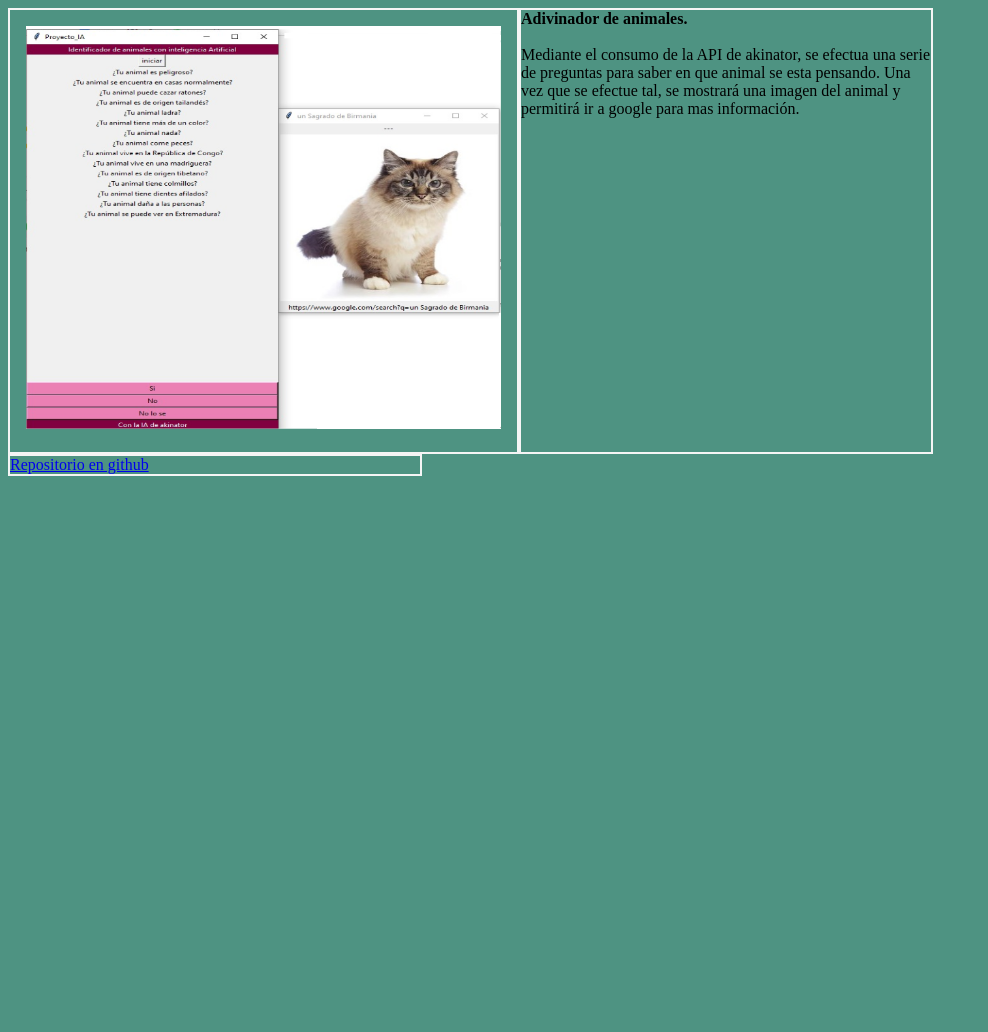
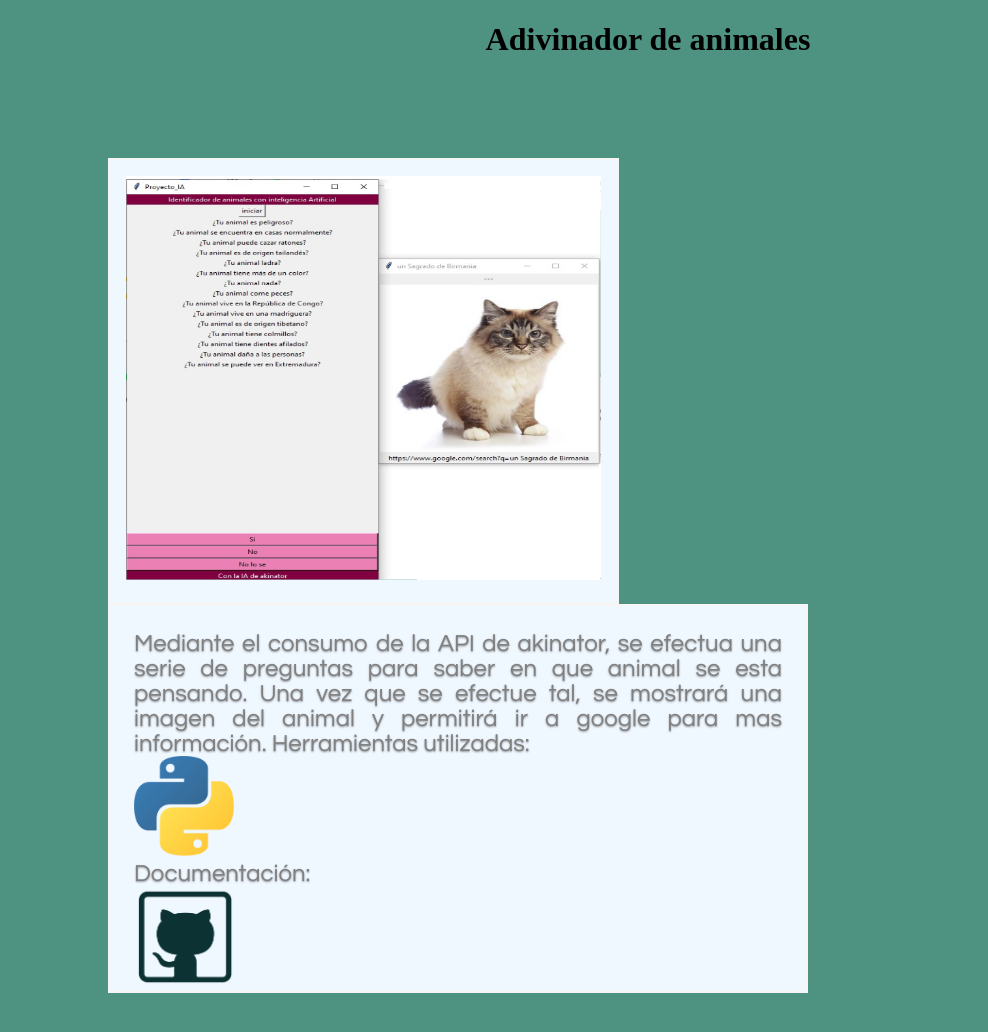
Before and after one commit to YairValde096/Pagina-presentacion, a plain HTML site: page Proyectos/pyt_back_aki.html in a window 1280 px wide. Shown: the whole page, without its empty margins (0-988 px from the left). Before the commit the page ends 800 px from the top, so only its background shows below. Drawn offline with Linux system fonts and the light colour scheme.

Commit message:
Beta-Proyectos

```diff
--- a/Proyectos/pyt_back_aki.html
+++ b/Proyectos/pyt_back_aki.html
@@ -7,14 +7,20 @@
 </head>
 
 <body>
+    <h1 style="text-align: center">Adivinador de animales</h1>
     <div class="Flex">
         <div class="Imagen"><img src="../img/Proyecto_1.png" alt=""></div>
-        <div class="Desc"><b>Adivinador de animales.</b>
-<br><br>
-            Mediante el consumo de la API de akinator, se efectua una serie de preguntas para saber en que animal se esta pensando. Una vez que se efectue tal, se mostrará una imagen del animal y permitirá ir a google para mas información.
-            </div>
-        <div class="Tool"><a href="https://github.com/YairValde096/Adivina_Animal">Repositorio en github</a></div>
-    </div>
+        <div class="Desc">
+            <br>
+            Mediante el consumo de la API de akinator, se efectua una serie de preguntas para saber en que animal se
+            esta pensando. Una vez que se efectue tal, se mostrará una imagen del animal y permitirá ir a google para
+            mas información.
+            Herramientas utilizadas: <br>
+            <img src="../img/Herramientas/python.png" >
+            <br>
+            Documentación: <br>
+            <a href="https://github.com/YairValde096/Adivina_Animal"><img src="../img/RRSS/cuadrogitoscuro.png"></a>
+        </div>
 </body>
 
 </html>
--- a/Proyectos/pyt_style.css
+++ b/Proyectos/pyt_style.css
@@ -6,7 +6,7 @@ body{
 .Flex{
     display: flex;
     flex-wrap: wrap;
-
+    margin: 100px;
 
 }
 .Imagen{
@@ -16,18 +16,25 @@ body{
     object-position: center center;
     padding: 1em;
     border: 2px solid whitesmoke;
+    background-color: aliceblue;
 }
 .Imagen img{
     width: 100%;
     height: auto;
 }
-.Desc{width: 32%;
-    height: auto;
-    border: 2px solid whitesmoke;}
-.Tool{
-    width: 32%;
-    height: auto;
+.Desc{width: 60%;
+    background-color: aliceblue;
+    padding-left: 1em;
+    padding-right: 1em;
     border: 2px solid whitesmoke;
+    font-size: 1.5em;
+    text-align: justify;
+    color: gray;
+    font-family: "Century gothic";
+    text-shadow: 0px 1px 2px rgb(0 0 0 / 40%);
+}
 
-
+.Desc img{
+    width: 100px;
+    height: 100px;
 }
```
Also changed, not shown: Proyectos.html (+7 -17 lines), index.html (+1 -0 lines), style-proyectos.css (+40 -18 lines), img/Herramientas/cmas.png (added), img/Herramientas/csharp.png (added), img/Herramientas/css.png (added), img/Herramientas/html5.png (added), img/Herramientas/java.png (added), img/Herramientas/js.png (added), img/Herramientas/python.png (added).
